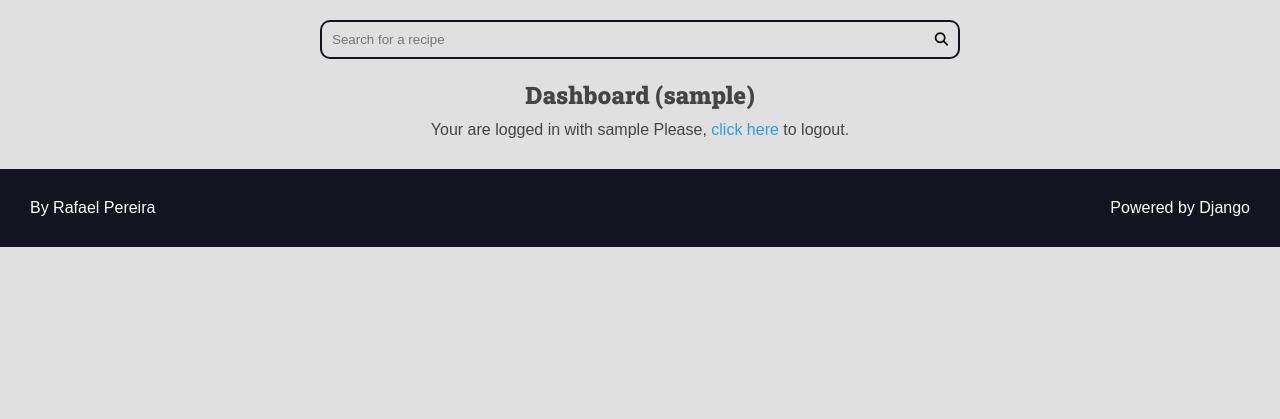
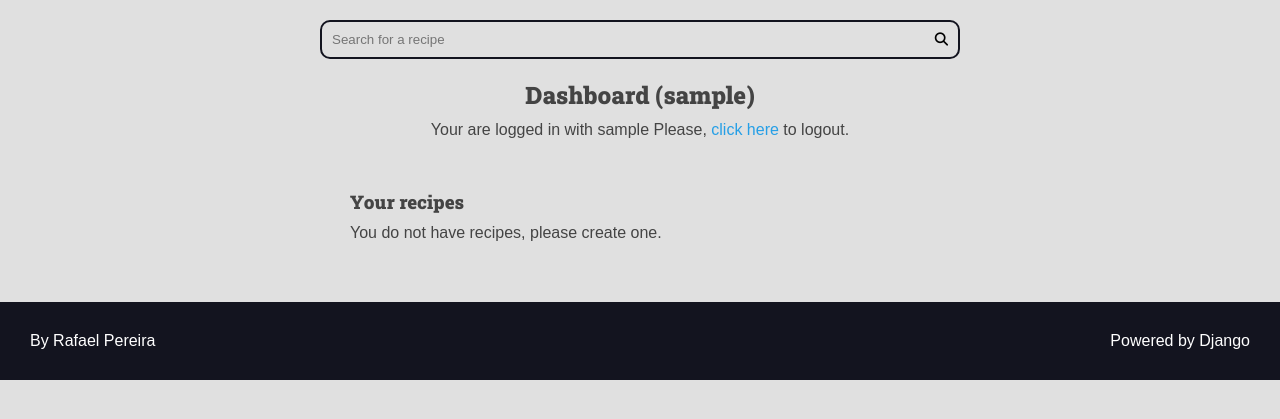
Before and after one commit to Rafaelp122/curso_projeto_django1, a Django app: page /authors/dashboard/ in a window 1280 px wide. Shown: the part 93-512 px from the top of the page. Run offline with Django 5.2, Linux system fonts and the light colour scheme; the visitor is signed in with stand-in values (Sample User, id 1); data that the repository does not hold is empty.

Commit message:
feat(dashboard): enhance dashboard with recipe listing and styling

```diff
--- a/authors/templates/authors/pages/dashboard.html
+++ b/authors/templates/authors/pages/dashboard.html
@@ -6,6 +6,22 @@
     <div class="main-content center container">
         <h2>Dashboard ({{ user }})</h2>
         {% include 'authors/partials/login_message.html'%}
+
+        <div class="authors-dashboard-container">
+            <h3>Your recipes</h3>
+
+            <ul>
+                {% for recipe in recipes %}
+                    <li>
+                        <a href="#">{{ recipe.title }}</a>
+                    </li>
+                {% empty %}
+                    <li>
+                        <p>You do not have recipes, please create one.</p>
+                    </li>
+                {% endfor %}
+            </ul>
+        </div>
     </div>
 
     {% include "global/partials/messages.html" %}
--- a/authors/templates/authors/pages/login.html
+++ b/authors/templates/authors/pages/login.html
@@ -9,6 +9,8 @@
     </div>
 
     {% include "global/partials/messages.html" %}
-    {% include "global/partials/form.html" %}
 
+    {% if not user.is_authenticated %}
+        {% include "global/partials/form.html" %}
+    {% endif %}
 {% endblock %}
--- a/authors/views.py
+++ b/authors/views.py
@@ -4,6 +4,8 @@ from django.contrib.auth.decorators import login_required
 from django.http import Http404
 from django.shortcuts import redirect, render
 from django.urls import reverse
+
+from recipes.models import Recipe
 
 from .forms import LoginForm, RegisterForm
 
@@ -85,4 +87,15 @@ def logout_view(request):
 
 @login_required(login_url='authors:login', redirect_field_name='next')
 def dashboard(request):
-    return render(request, 'authors/pages/dashboard.html')
+    recipes = Recipe.objects.filter(
+        is_published=False,
+        author=request.user
+    )
+
+    return render(
+        request,
+        'authors/pages/dashboard.html',
+        context={
+            'recipes': recipes,
+        }
+    )
--- a/base_static/global/css/styles.css
+++ b/base_static/global/css/styles.css
@@ -424,6 +424,20 @@ h6 {
   margin: 1rem 0;
 }
 
+.authors-dashboard-container {
+  max-width: 64rem;
+  text-align: left;
+  padding: var(--spacing-gutter-medium);
+  margin: 0 auto;
+}
+
+.authors-dashboard-container h3,
+.authors-dashboard-container p,
+.authors-dashboard-container ul {
+  list-style: none;
+  margin: 1rem 0;
+}
+
 /* generics */
 
 .center {
```
